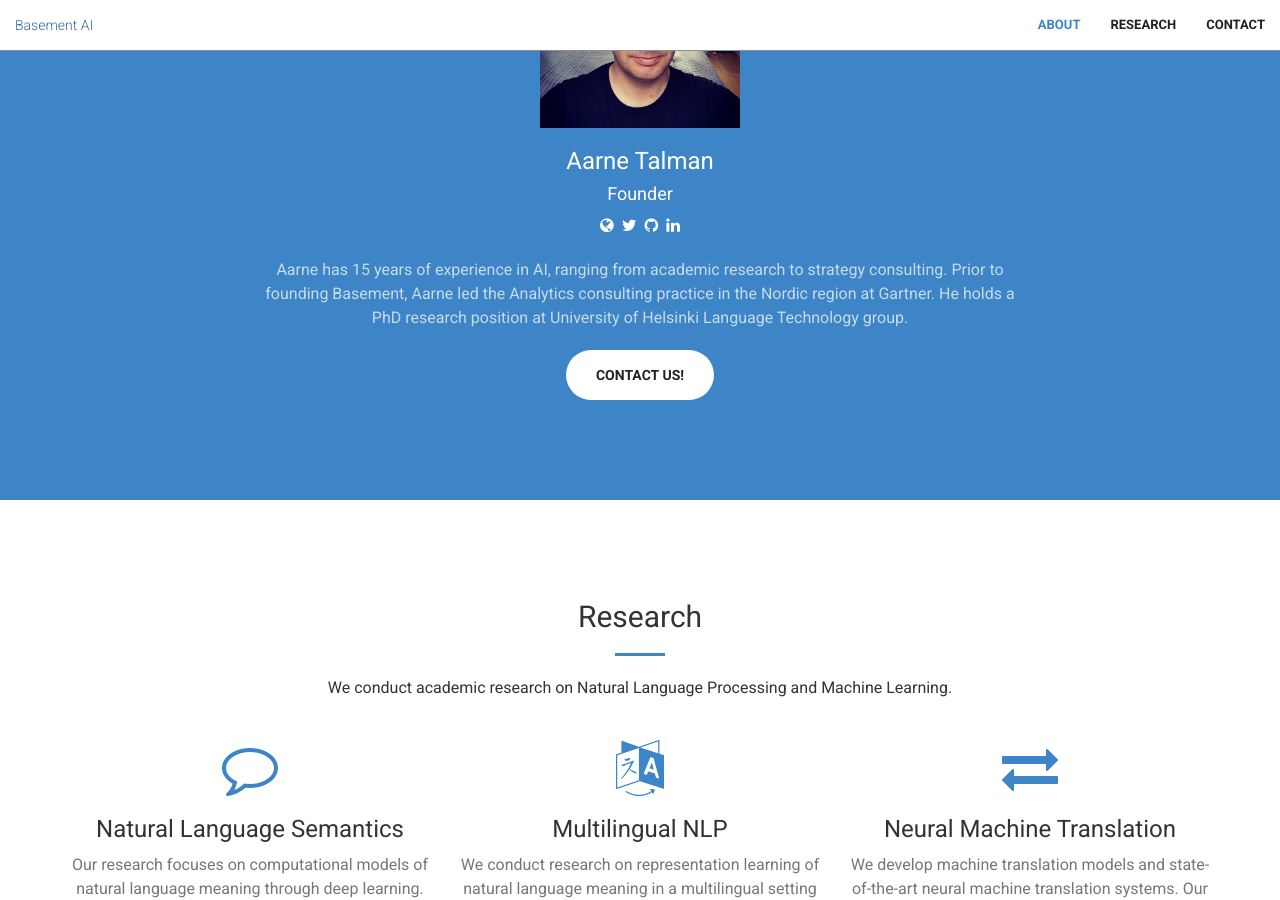
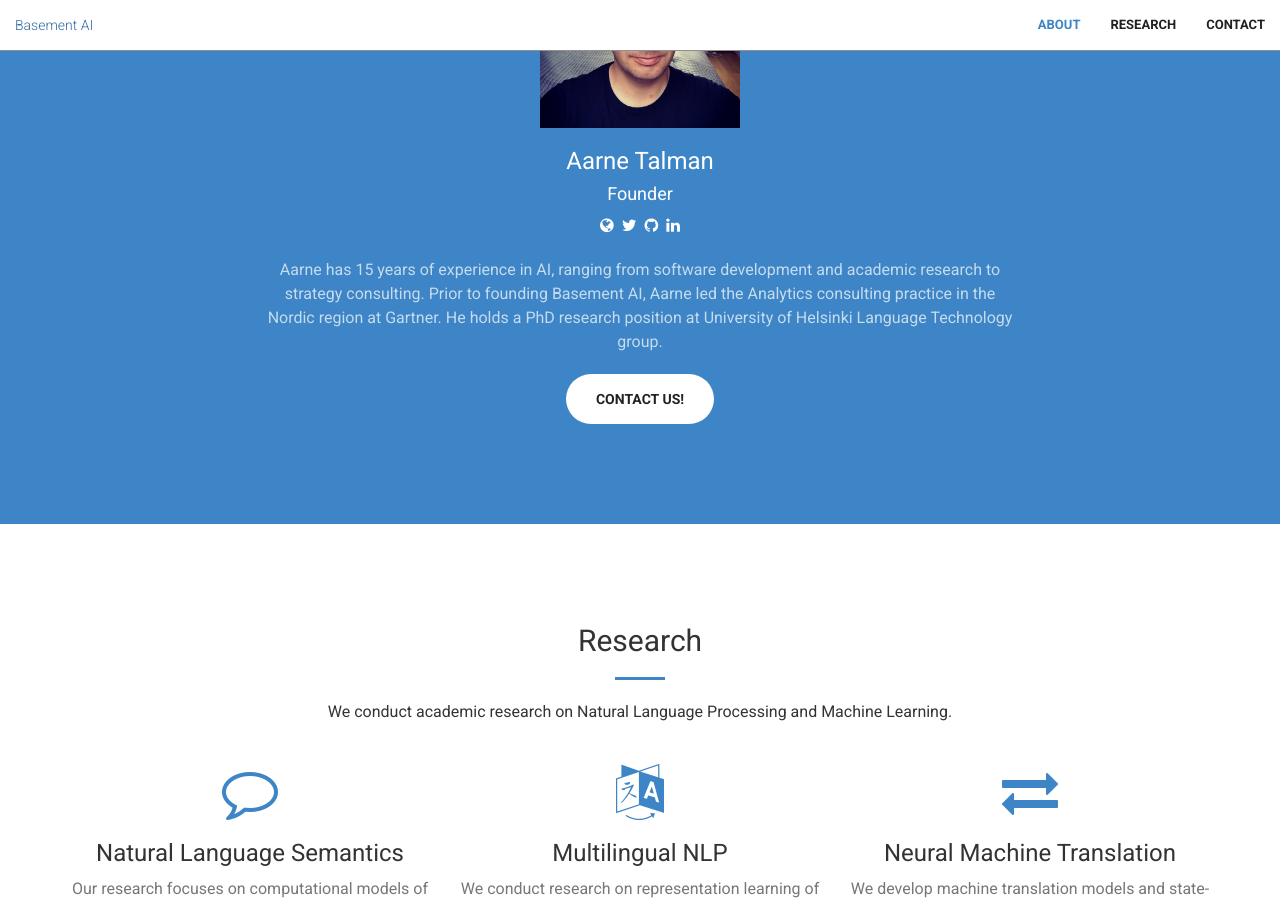
Before and after one commit to Basement-AI/basement-ai.github.io, a Jekyll site: the page built from index.html, in a window 1280 px wide and 900 px high, scrolled down 1311 px. Built offline with Jekyll 4.4.1, drawn with Linux system fonts in a browser that asks for light colours.

Commit message:
updated email

```diff
--- a/_includes/about.html
+++ b/_includes/about.html
@@ -14,12 +14,12 @@
                   <p><img src="img/aarne.jpg" align="middle" width="200" height="200"></p>
                   <h3>Aarne Talman</h3>
                   <h4>Founder</h4>
-                  <p><a href="http://talman.io"><i class="fa fa-globe"></i></a>&nbsp;
+                  <p><a href="http://talman.fi"><i class="fa fa-globe"></i></a>&nbsp;
                   <a href="https://twitter.com/aarnetalman"><i class="fa fa-twitter"></i></a>&nbsp;
                   <a href="https://github.com/aarnetalman"><i class="fa fa-github"></i></a>&nbsp;
                   <a href="https://linkedin.com/in/talman"><i class="fa fa-linkedin"></i></a></p>
                   <p class="text-faded">Aarne has 15 years of experience in AI, ranging from
-                  academic research to strategy consulting. Prior to founding Basement,
+                  software development and academic research to strategy consulting. Prior to founding Basement AI,
                   Aarne led the Analytics consulting practice in the Nordic region at Gartner. He holds a PhD
                   research position at University of Helsinki Language Technology group.
                     </p>
```
